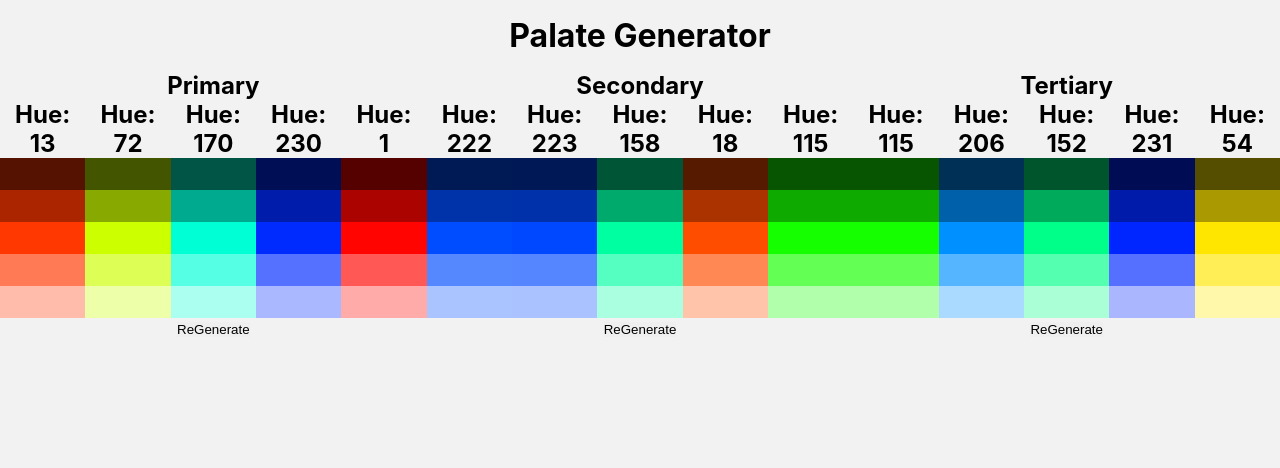
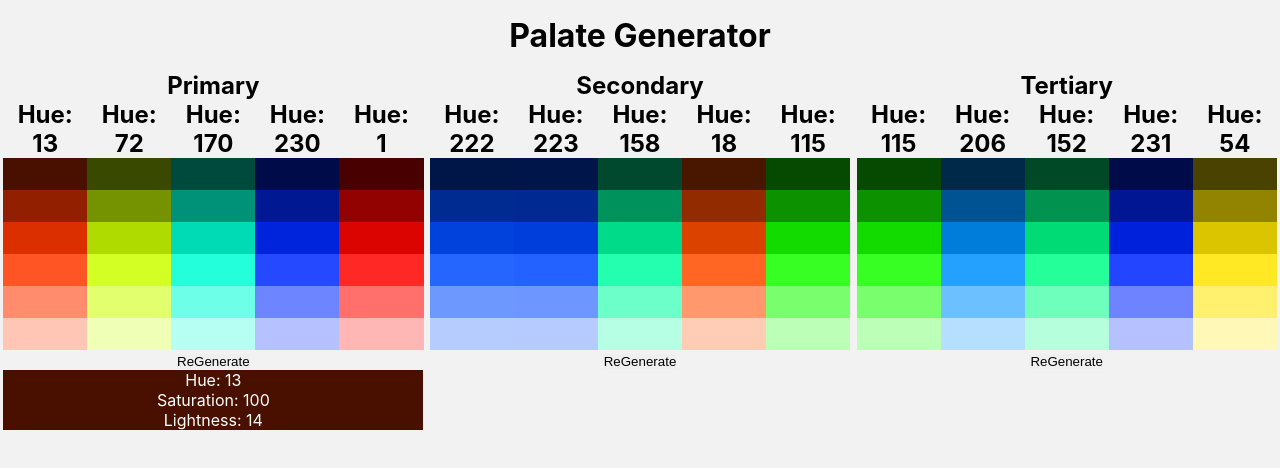
Before and after one commit to akharag/swatches, a React (Create React App) app: page / in a window 1280 px wide. Both pictures are taken after a click on the button 42 px from the left and 174 px from the top of the page. Shown: the top 468 px of the page. Built offline with nearby package versions, Linux system fonts and the light colour scheme.

Commit message:
added selected color preview

```diff
--- a/src/App.css
+++ b/src/App.css
@@ -23,21 +23,17 @@
   filter: brightness(0.9);
 }
 
-.picker-container {
+.pickers-container {
   display: flex;
   justify-content: space-around;
-  align-items: center;
 }
 
-/* For Testing */
+.pickers-container>div {
+  flex: 1;
+  margin: 0 0.2rem;
+}
 
-/* .picker-container>.picker {
-  outline: 1px solid;
-} */
-
-/* .picker-container>div {
-  flex: 1;
-  height: 100px;
-  outline: 1px solid;
-  background: chartreuse;
-} */
+.preview-color {
+  background: var(--clr);
+  min-height: 2rem;
+}
--- a/src/App.tsx
+++ b/src/App.tsx
@@ -1,4 +1,4 @@
-import { useEffect, useState } from 'react';
+import { CSSProperties, useEffect, useState } from 'react';
 import './App.css';
 import './util.css';
 import { ColorHSL } from './types'
@@ -12,6 +12,20 @@ import Picker from './components/Picker/Picker';
 function App() {
   const [hueArr, setHueArray] = useState<number[]>([]);
   const [theme, setTheme] = useState<ColorTheme>({} as ColorTheme);
+  const { primary, secondary, tertiary } = theme;
+
+  const primaryStyle = {
+    '--clr': `hsl(${primary?.hue}, ${primary?.saturation}%, ${primary?.lightness}%)`,
+    color: primary && primary?.lightness < 51 ? 'white' : 'black'
+  } as CSSProperties;
+  const secondaryStyle = {
+    '--clr': `hsl(${secondary?.hue}, ${secondary?.saturation}%, ${secondary?.lightness}%)`,
+    color: secondary && secondary?.lightness < 51 ? 'white' : 'black'
+  } as CSSProperties;
+  const tertiaryStyle = {
+    '--clr': `hsl(${tertiary?.hue}, ${tertiary?.saturation}%, ${tertiary?.lightness}%)`,
+    color: tertiary && tertiary?.lightness < 51 ? 'white' : 'black'
+  } as CSSProperties;
 
   const GenerateColor = (arr: number[]) => {
     const hue = Math.floor(Math.random() * 239);
@@ -36,10 +50,31 @@ function App() {
   return (
     <div className="App">
       <h1>Palate Generator</h1>
-      <div className="picker-container">
-        <Picker header="Primary" SaveColor={(color) => setTheme({ ...theme, primary: color })} />
-        <Picker header="Secondary" SaveColor={(color) => setTheme({ ...theme, secondary: color })} />
-        <Picker header="Tertiary" SaveColor={(color) => setTheme({ ...theme, tertiary: color })} />
+      <div className="pickers-container">
+        <div>
+          <Picker header="Primary" SaveColor={(color) => setTheme({ ...theme, primary: color })} />
+          {primary && <div style={primaryStyle} className="preview-color">
+            <p>Hue: {primary?.hue}  </p>
+            <p>Saturation: {primary?.saturation}</p>
+            <p>Lightness: {primary?.lightness.toFixed(0)}</p>
+          </div>}
+        </div>
+        <div>
+          <Picker header="Secondary" SaveColor={(color) => setTheme({ ...theme, secondary: color })} />
+          {secondary && <div style={secondaryStyle} className="preview-color">
+            <p>Hue: {secondary?.hue}  </p>
+            <p>Saturation: {secondary?.saturation}</p>
+            <p>Lightness: {secondary?.lightness.toFixed(0)}</p>
+          </div>}
+        </div>
+        <div>
+          <Picker header="Tertiary" SaveColor={(color) => setTheme({ ...theme, tertiary: color })} />
+          {tertiary && <div style={tertiaryStyle} className="preview-color">
+            <p>Hue: {tertiary?.hue}  </p>
+            <p>Saturation: {tertiary?.saturation}</p>
+            <p>Lightness: {tertiary?.lightness.toFixed(0)}</p>
+          </div>}
+        </div>
       </div>
     </div>
   );
--- a/src/components/Picker/Picker.css
+++ b/src/components/Picker/Picker.css
@@ -1,5 +1,10 @@
 .picker {
     flex: 1;
+}
+
+.selected-color {
+    background: var(--clr);
+    min-height: 2rem;
 }
 
 .swatches-container {
--- a/src/components/Picker/Picker.tsx
+++ b/src/components/Picker/Picker.tsx
@@ -1,4 +1,4 @@
-import { useEffect, useState } from "react";
+import { CSSProperties, useEffect, useState } from "react";
 import "./Picker.css";
 import { NUM_SWATCHES, STEP } from "../../globalConstants";
 import Swatches, { SwatchesProps } from "../Swatches/Swatches";
--- a/src/components/swatches/Swatches.css
+++ b/src/components/swatches/Swatches.css
@@ -1,7 +1,8 @@
 .swatches {
     display: flex;
     flex-direction: column;
-    flex: 0 1 100%;
+    flex: 1;
+    /* flex: 0 1 100%; */
 }
 
 .swatch {
--- a/src/globalConstants.tsx
+++ b/src/globalConstants.tsx
@@ -1,4 +1,4 @@
-export const STEP = 6;
+export const STEP = 7;
 export const MAX_SAVE = 35;
 export const NUM_SWATCHES = 5;
 export const VARIATION = 20;
```
